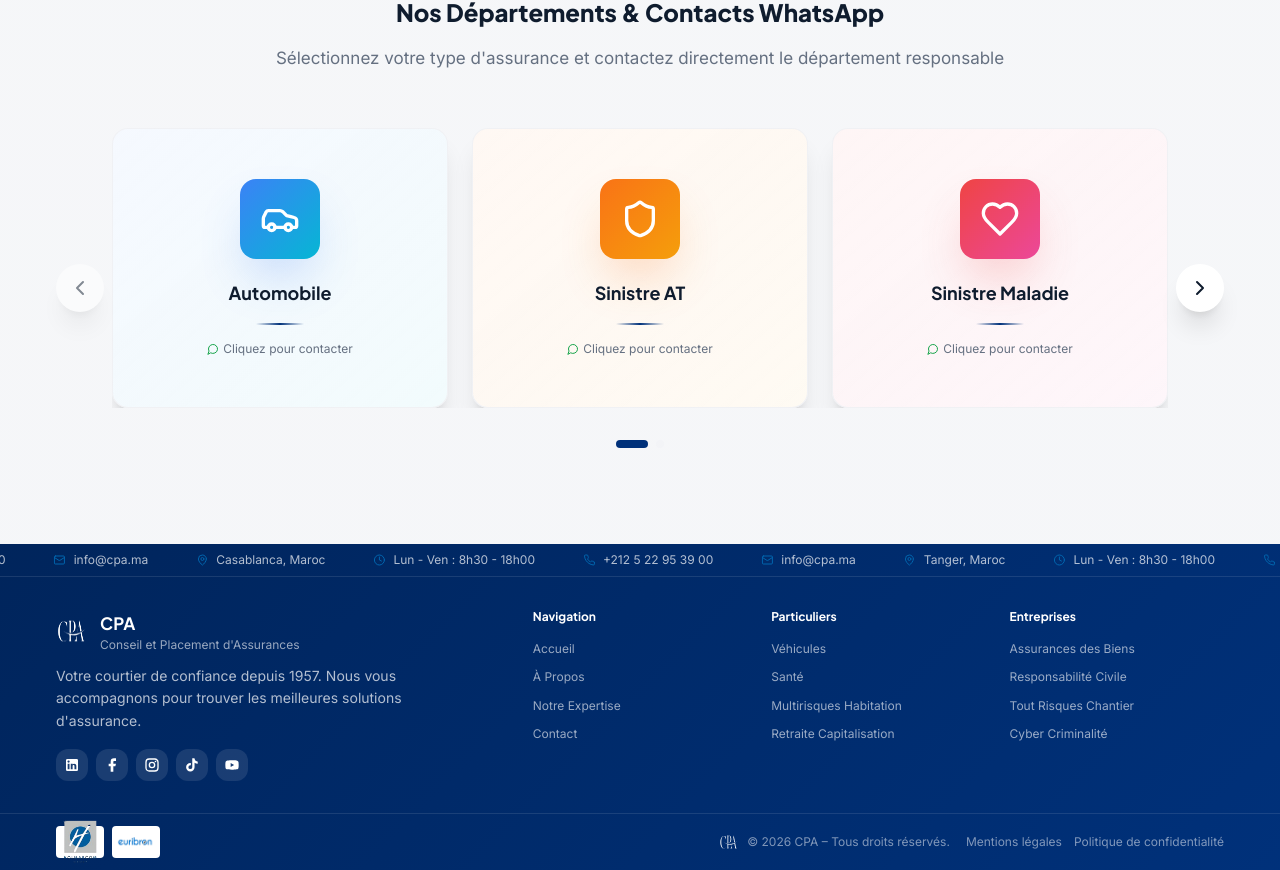
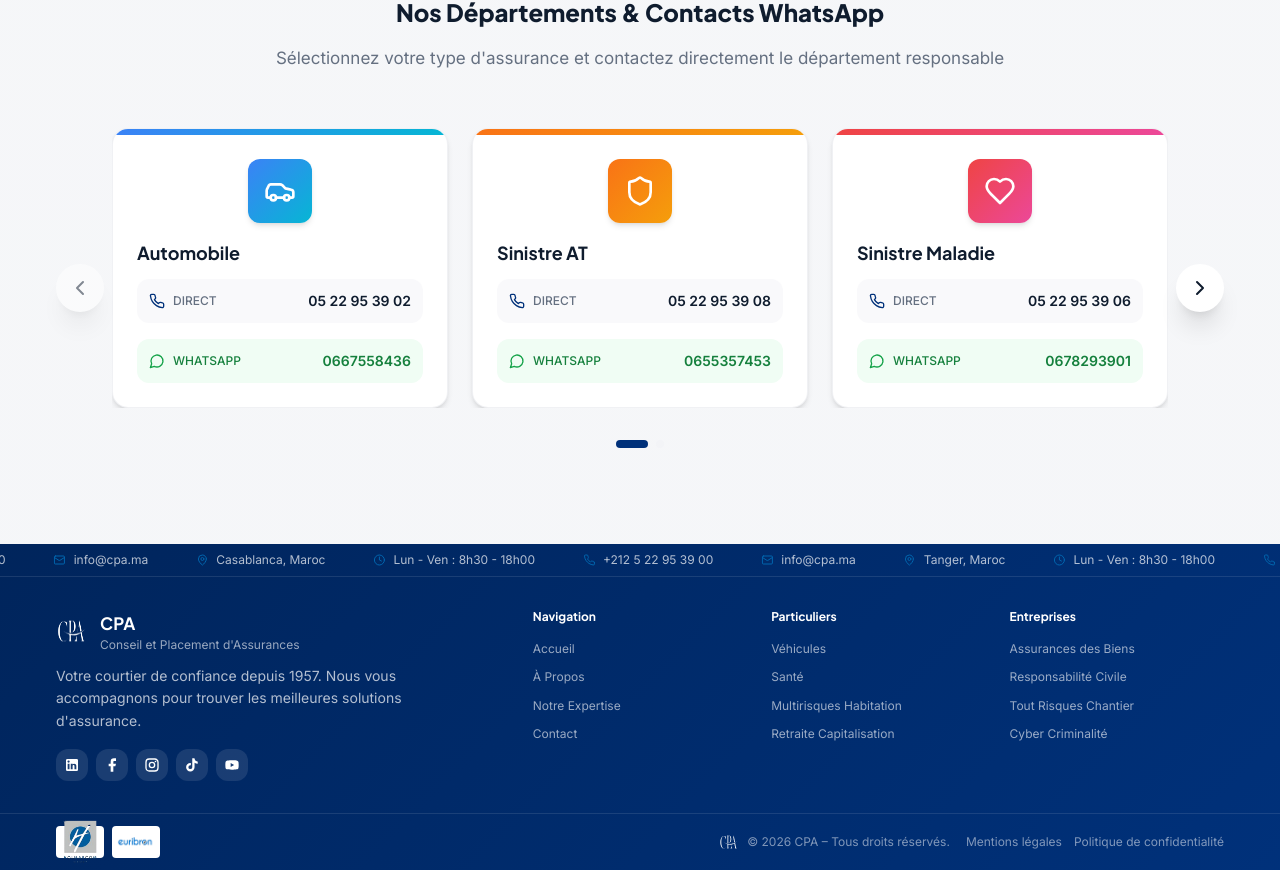
Before and after one commit to Bourzguifatimazahra/CPA-Digital-, a React (Vite) app: page /contact in a window 1280 px wide. Shown: the part 1154-2024 px from the top of the page. Built offline with nearby package versions, Linux system fonts and the light colour scheme; the HTML template or start-up script is replaced by a standard one.

Commit message:
update 0.28

```diff
--- a/src/components/ContactSection.tsx
+++ b/src/components/ContactSection.tsx
@@ -507,8 +507,8 @@ ${formData.message}`;
              {/* Container du carousel */}
              <div className="overflow-hidden mx-8 md:mx-10">
                <motion.div
-                className="flex gap-4 md:gap-6"
-                animate={{ x: `-${currentSlide * (100 / 3)}%` }}
+                 className={`flex ${isMobile ? "flex-col" : "row"} gap-4 md:gap-6`}
+                 animate={{ x: isMobile ? `0` : `-${currentSlide * (100 / 3)}%` }}
                  transition={{ type: "spring", stiffness: 300, damping: 30 }}
                >
                 {departments.map((dept, index) => {
@@ -522,48 +522,25 @@ ${formData.message}`;
                        viewport={{ once: true }}
                        transition={{ delay: index * 0.05 }}
                        className="cursor-pointer group"
-                      style={{ flex: "0 0 calc(33.333% - 16px)" }}
+                       style={{ flex: isMobile ? "0 0 100%" : "0 0 calc(33.333% - 16px)" }}
                      >
-                      {/* Version Desktop avec effet flip */}
-                      {!isMobile ? (
-                        <div className="relative h-[280px] w-full transition-all duration-700 [transform-style:preserve-3d] group-hover:[transform:rotateY(180deg)]">
-                          {/* FRONT */}
-                          <div className="absolute inset-0 rounded-2xl bg-gradient-to-br from-card to-card/90 border border-border/50 shadow-xl overflow-hidden [backface-visibility:hidden]">
-                            <div className={`absolute inset-0 bg-gradient-to-br ${dept.color} opacity-5`} />
-                            <div className="relative z-10 flex flex-col items-center justify-center h-full p-6 text-center">
-                              <div className={`w-20 h-20 rounded-2xl bg-gradient-to-br ${dept.color} flex items-center justify-center shadow-2xl ${dept.glow} mb-5`}>
-                                <Icon className="w-10 h-10 text-white" />
+                        {/* Version Desktop et Mobile - Carte simple avec boutons cliquables */}
+                        <div
+                          className="bg-card rounded-2xl border border-border/50 shadow-md overflow-hidden transition-all duration-300 hover:shadow-lg hover:-translate-y-1"
+                        >
+                          <div className={`h-1.5 bg-gradient-to-r ${dept.color}`} />
+                          <div className="p-6">
+                            <div className={`w-16 h-16 rounded-xl bg-gradient-to-br ${dept.color} flex items-center justify-center shadow-md mx-auto mb-4`}>
+                              <Icon className="w-8 h-8 text-white" />
                             </div>
-                              <h3 className="text-xl font-bold text-foreground mb-2">
+                            <h3 className="text-xl font-bold text-foreground mb-3">
                               {t(dept.nameKey)}
                             </h3>
-                              <div className="w-12 h-0.5 bg-gradient-to-r from-transparent via-primary to-transparent mt-2" />
-                              <p className="text-xs text-muted-foreground mt-4 flex items-center gap-1">
-                                <MessageCircle className="w-3 h-3 text-green-600" />
-                                {lang === "fr" ? "Cliquez pour contacter" :
-                                 lang === "en" ? "Click to contact" :
-                                 lang === "es" ? "Haga clic para contactar" :
-                                 "انقر للاتصال"}
-                              </p>
-                            </div>
-                          </div>
 
-                          {/* BACK - Avec numéro direct et WhatsApp */}
-                          <div className="absolute inset-0 rounded-2xl bg-gradient-to-br from-card to-card/95 border border-primary/20 shadow-xl overflow-hidden [transform:rotateY(180deg)] [backface-visibility:hidden]">
-                            <div className={`absolute inset-0 bg-gradient-to-br ${dept.color} opacity-10`} />
-                            <div className="relative z-10 flex flex-col justify-center h-full p-6">
-                              <div className="text-center mb-4">
-                                <div className={`w-14 h-14 rounded-xl bg-gradient-to-br ${dept.color} flex items-center justify-center shadow-lg mx-auto mb-3`}>
-                                  <Icon className="w-7 h-7 text-white" />
-                                </div>
-                                <h4 className="text-lg font-bold text-foreground">
-                                  {t(dept.nameKey)}
-                                </h4>
-                              </div>
-
-                              <div className="space-y-3">
+                            {/* Boutons d'action */}
+                            <div className="space-y-4">
                               {/* Numéro direct (téléphone) */}
-                                <div
+                              <button
                                 onClick={(e) => {
                                   e.stopPropagation();
                                   makePhoneCall(dept.fixFull);
@@ -577,10 +554,10 @@ ${formData.message}`;
                                 <span className="text-sm font-semibold text-foreground">
                                   {dept.fix}
                                 </span>
-                                </div>
+                              </button>
 
                               {/* WhatsApp */}
-                                 <div
+                              <button
                                 onClick={(e) => {
                                   e.stopPropagation();
                                   sendToWhatsApp(dept.whatsappFull, `Bonjour CPA, je souhaite obtenir plus d'informations. Je suis intéressé(e) par : ${t(dept.nameKey)}`);
@@ -594,68 +571,10 @@ ${formData.message}`;
                                 <span className="text-sm font-semibold text-green-700">
                                   {dept.whatsapp}
                                 </span>
-                                 </div>
-
-                                {/* Bouton principal WhatsApp */}
-                                 <button
-                                   onClick={(e) => {
-                                     e.stopPropagation();
-                                     sendToWhatsApp(dept.whatsappFull, `Bonjour CPA, je souhaite obtenir plus d'informations. Je suis intéressé(e) par : ${t(dept.nameKey)}`);
-                                   }}
-                                   className={`w-full mt-4 py-2.5 rounded-xl bg-gradient-to-r ${dept.color} text-white font-semibold text-sm flex items-center justify-center gap-2 shadow-lg hover:shadow-xl transition-all hover:scale-[1.02]`}
-                                 >
-                                   <MessageCircle className="w-4 h-4" />
-                                   {lang === "fr" ? "Discuter sur WhatsApp" :
-                                    lang === "en" ? "Chat on WhatsApp" :
-                                    lang === "es" ? "Chatear en WhatsApp" :
-                                    "تحدث على واتساب"}
                               </button>
                             </div>
                           </div>
                         </div>
-                        </div>
-                      ) : (
-                         /* Version Mobile - Carte simple cliquable avec les deux options */
-                         <div
-                           onClick={() => {
-                             sendToWhatsApp(dept.whatsappFull, `Bonjour CPA, je souhaite obtenir plus d'informations. Je suis intéressé(e) par : ${t(dept.nameKey)}`);
-                           }}
-                           className="bg-card rounded-2xl border border-border/50 shadow-md overflow-hidden transition-all duration-300 active:scale-95"
-                         >
-                          <div className={`h-1.5 bg-gradient-to-r ${dept.color}`} />
-                          <div className="p-5 text-center">
-                            <div className={`w-16 h-16 rounded-xl bg-gradient-to-br ${dept.color} flex items-center justify-center shadow-md mx-auto mb-3`}>
-                              <Icon className="w-8 h-8 text-white" />
-                            </div>
-                            <h3 className="text-base font-bold text-foreground mb-2">
-                              {t(dept.nameKey)}
-                            </h3>
-
-                            {/* Numéro direct sur mobile */}
-                            <button
-                              onClick={(e) => {
-                                e.stopPropagation();
-                                makePhoneCall(dept.fixFull);
-                              }}
-                              className="w-full flex items-center justify-center gap-2 mt-3 p-2 rounded-lg bg-muted/50 active:bg-muted transition-colors"
-                            >
-                              <Phone className="w-3 h-3 text-primary" />
-                              <span className="text-xs text-muted-foreground">Appeler</span>
-                              <span className="text-xs font-medium text-foreground">{dept.fix}</span>
-                            </button>
-
-                            <div className="flex items-center justify-center gap-2 mt-2 text-green-600">
-                              <MessageCircle className="w-4 h-4" />
-                              <span className="text-xs font-medium">
-                                {lang === "fr" ? "Cliquez pour WhatsApp" :
-                                 lang === "en" ? "Tap for WhatsApp" :
-                                 lang === "es" ? "Toque para WhatsApp" :
-                                 "انقر للواتساب"}
-                              </span>
-                            </div>
-                          </div>
-                        </div>
-                      )}
                     </motion.div>
                   );
                 })}
```
Lines whose indentation alone changed are shown as unchanged.
